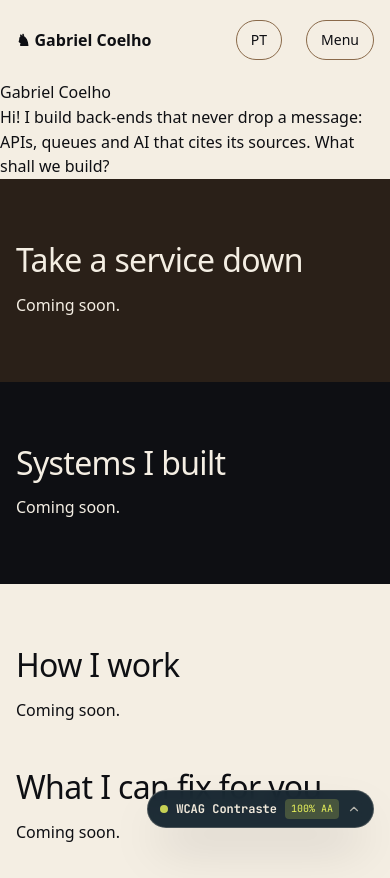
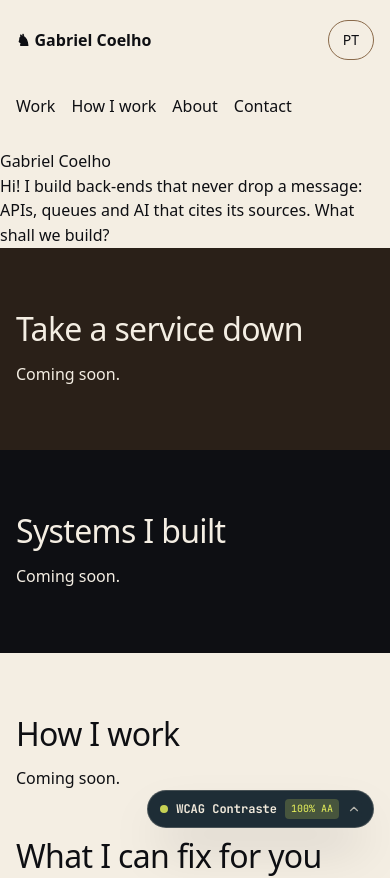
Before and after one commit to Coelho-G-Dev/portfolio-next, a Next.js app: page /novo in a window 390 px wide. Shown: the top 878 px of the page. Built offline with nearby package versions, Linux system fonts and the light colour scheme.

Commit message:
fix: links do menu visíveis no celular sem JavaScript

```diff
--- a/app/novo/site.css
+++ b/app/novo/site.css
@@ -101,29 +101,22 @@
 .s-nav__menu {
   display: none;
 }
+/* Abaixo de 720px os links recolhem atrás do botão "Menu", mas só com
+   JavaScript (classe .js no <html>): sem ele, os links ficam visíveis. */
 @media (max-width: 719px) {
   .s-nav {
     flex-wrap: wrap;
-  }
-  .s-nav__menu {
-    display: inline-flex;
-    align-items: center;
-    order: 3;
   }
   .s-nav__right {
     order: 2;
   }
   .s-nav__links {
-    display: none;
     order: 4;
     width: 100%;
   }
-  .s-nav__links[data-open] {
-    display: block;
-  }
   .s-nav__links ul {
-    flex-direction: column;
-    gap: 4px;
+    flex-wrap: wrap;
+    gap: 4px 16px;
   }
   .s-nav__links a {
     display: block;
@@ -131,6 +124,17 @@
   }
   .s-nav__status {
     display: none;
+  }
+  .js .s-nav__menu {
+    display: inline-flex;
+    align-items: center;
+    order: 3;
+  }
+  .js .s-nav__links:not([data-open]) {
+    display: none;
+  }
+  .js .s-nav__links ul {
+    flex-direction: column;
   }
 }
 
```
